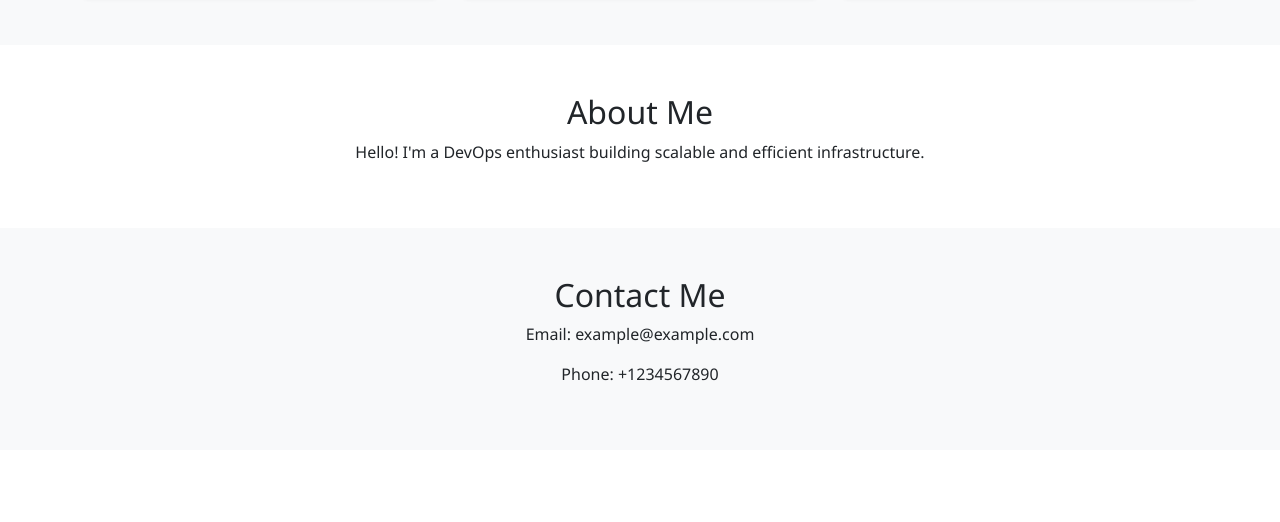
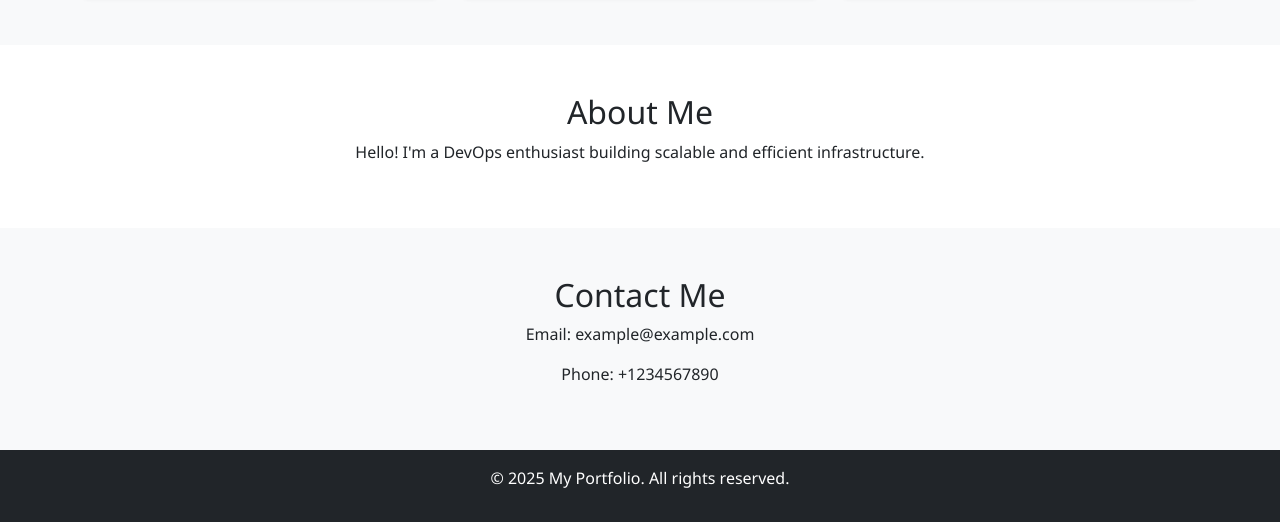
Before and after one commit to PriteshBhuravane/DevopsMiniProject, a website: page index.html in a window 1280 px wide. Shown: the part 1259-1781 px from the top of the page. Before the commit the page ends 1709 px from the top, so only its background shows below. Drawn offline with nearby package versions, Linux system fonts and the light colour scheme; files that its build step writes are made by us from their sources.

Commit message:
Footer section added

```diff
--- a/index.html
+++ b/index.html
@@ -92,6 +92,11 @@
   </div>
 </section>
 
+<!-- Footer -->
+<footer class="bg-dark text-white text-center py-3">
+  <p>&copy; 2025 My Portfolio. All rights reserved.</p>
+</footer>
+
 
 
 
```
